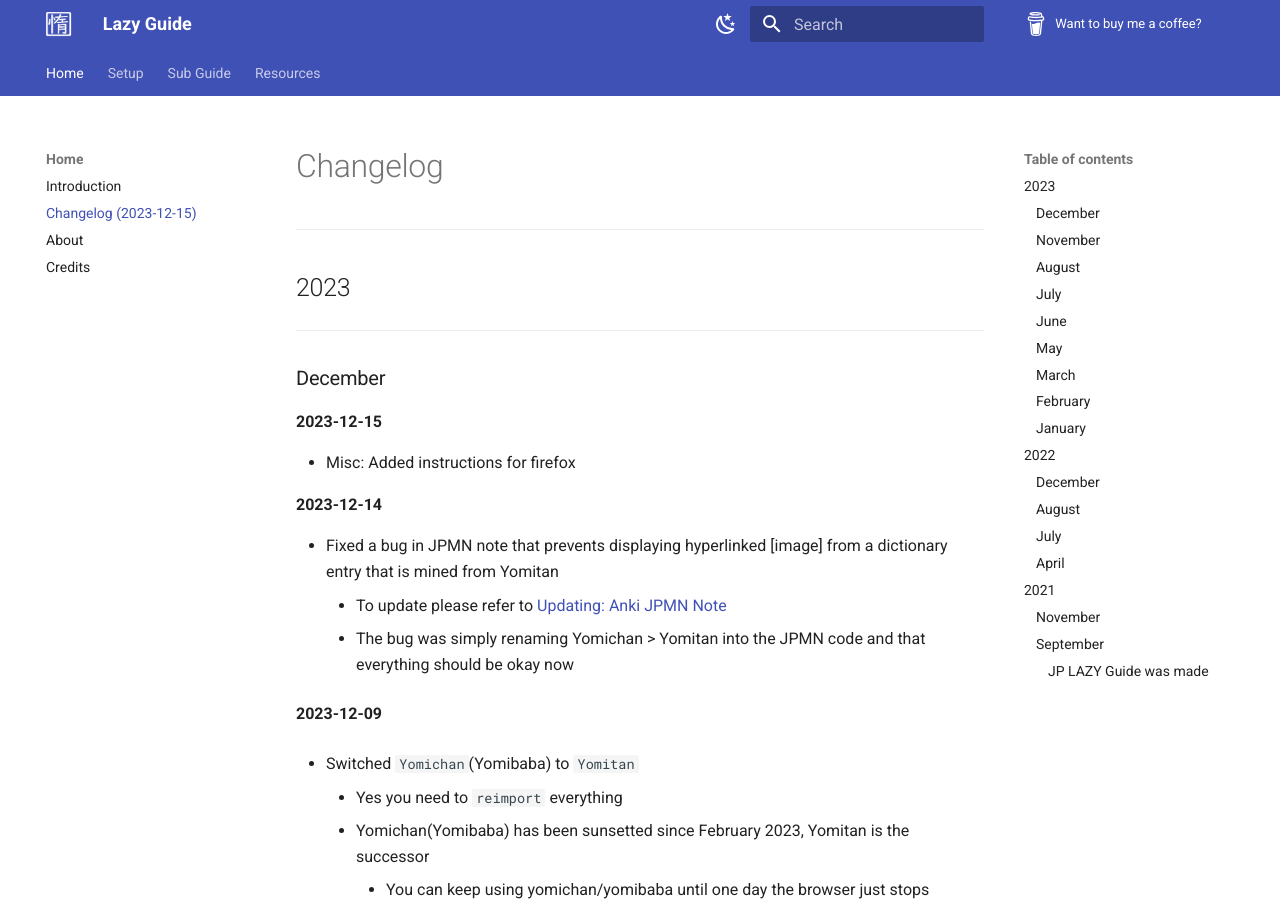
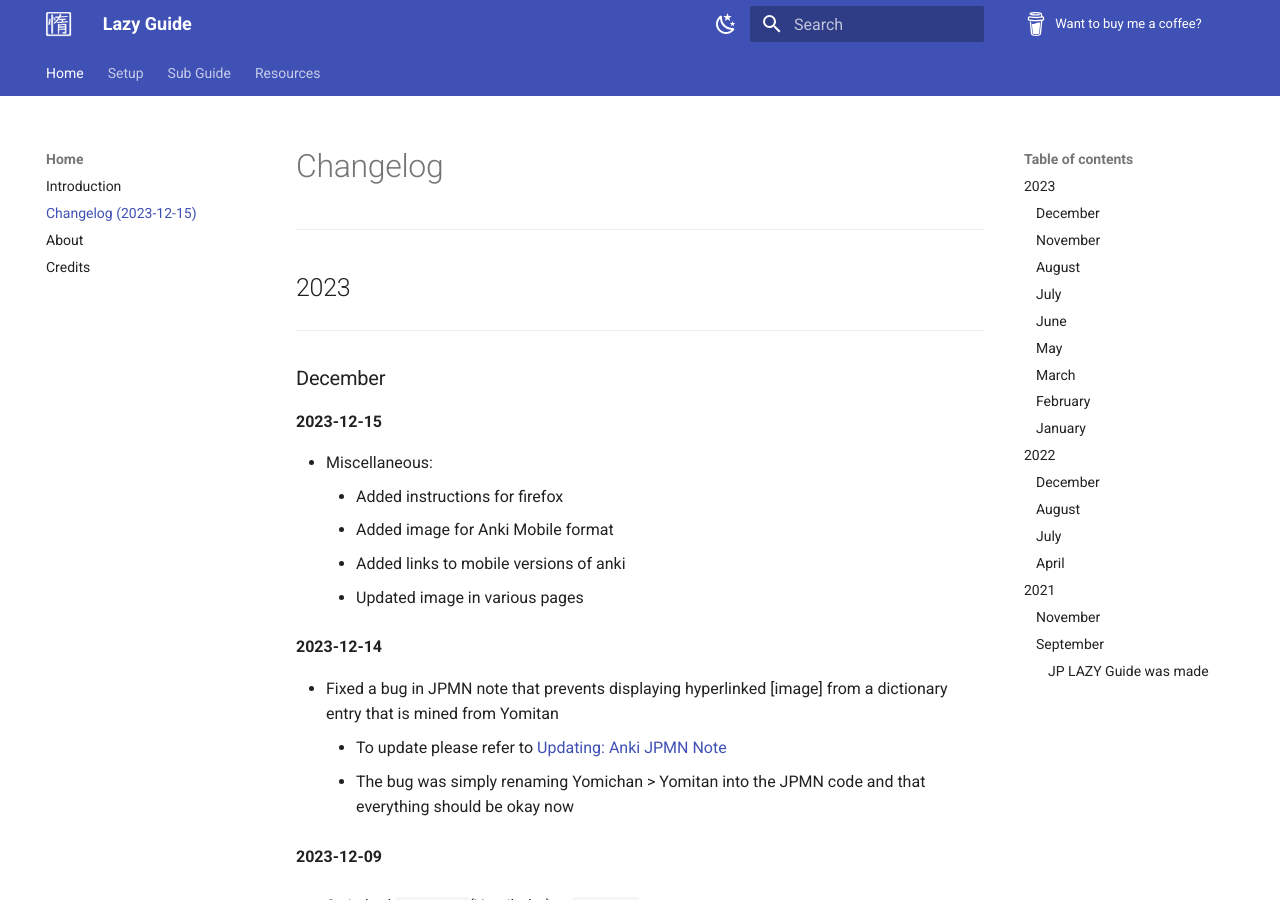
Before and after one commit to Xelieu/xelieu.github.io, an MkDocs documentation site: the page built from docs/jp-lazy-guide/changelog.md, in a window 1280 px wide and 900 px high. Built offline with MkDocs 1.6.1 and Material for MkDocs 9.7.7, drawn with Linux system fonts in a browser that asks for light colours.

Commit message:
$updated info

```diff
--- a/docs/jp-lazy-guide/changelog.md
+++ b/docs/jp-lazy-guide/changelog.md
@@ -14,7 +14,11 @@ hide:
 
 **2023-12-15**
 
-- Misc: Added instructions for firefox
+- Miscellaneous:
+	- Added instructions for firefox
+	- Added image for Anki Mobile format
+	- Added links to mobile versions of anki
+	- Updated image in various pages
 
 **2023-12-14**
 
```
Also changed, not shown: docs/jp-lazy-guide/index.md (+16 -10 lines), docs/jp-lazy-guide/setupAnki.md (+2 -1 lines), docs/img/installing-torch.png, docs/img/mobile-jpmn-dark.png (added), docs/img/mobile-jpmn-light.png (added).
